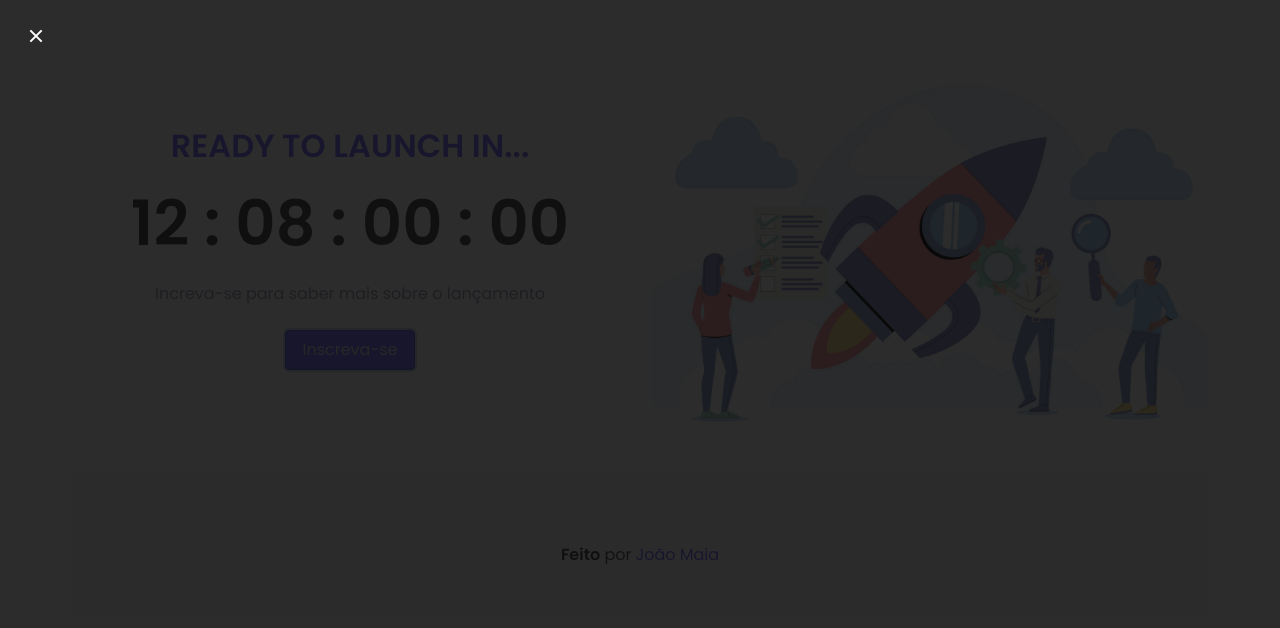
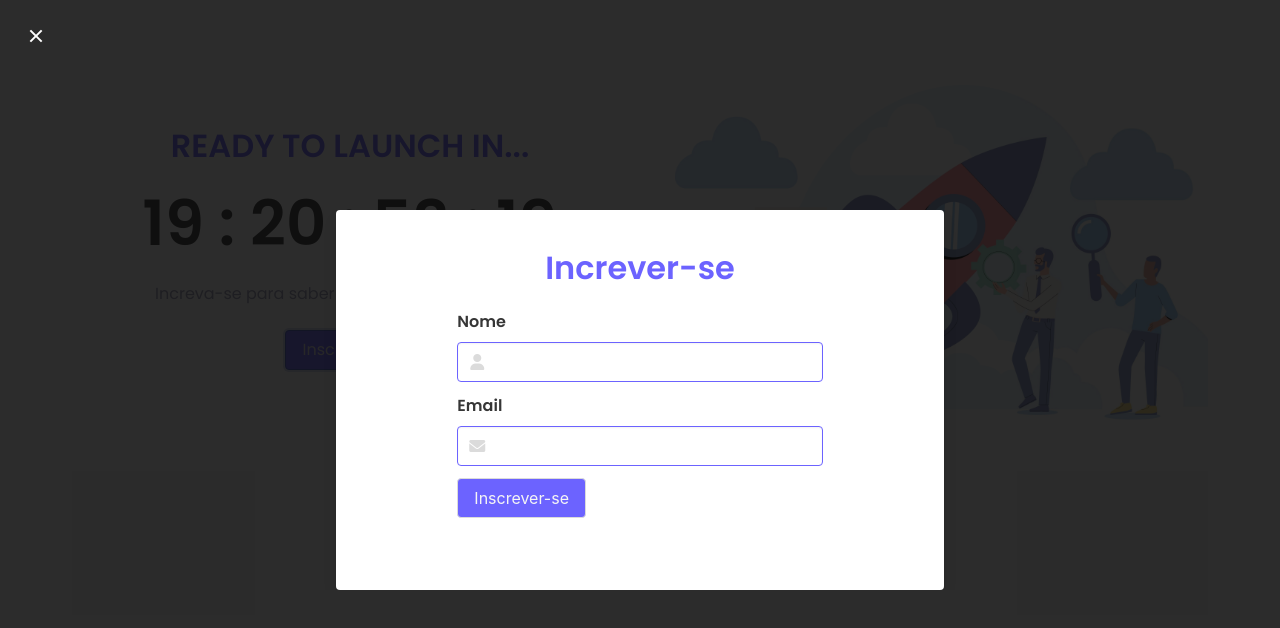
Before and after one commit to JoaoMaiaa/countdown-discover, a website: page index.html in a window 1280 px wide. Both pictures are taken after a click on the link "Inscreva-se". Drawn offline with nearby package versions, Linux system fonts and the light colour scheme.

Commit message:
projeto finalizado, com o modal e o countdown interativo com js

```diff
--- /dev/null
+++ b/assets/javascript/countdown.js
@@ -0,0 +1,17 @@
+function times(){
+    setInterval(()=>{
+
+        let date = new Date()
+        let day = date.getDate()
+        let hours = date.getHours()
+        let minutes = date.getMinutes()
+        let seconds = date.getSeconds()
+
+        let clock = document.getElementById('clock')
+
+        clock.innerText = `${day} : ${hours} : ${minutes} : ${seconds}`
+
+    }, 1000)
+}
+
+times()
--- a/assets/styles/style.css
+++ b/assets/styles/style.css
@@ -42,6 +42,10 @@ body{
     font-size:3.9em!important;
 }
 
+.is-border-purple{
+    border:1px solid #6C63FF!important;
+}
+
 @media screen and (max-width:480px) and (max-width:720px){
     .content .clock{
         font-size:3em!important;
--- a/index.html
+++ b/index.html
@@ -9,6 +9,7 @@
     <link rel="preconnect" href="https://fonts.gstatic.com" crossorigin>
     <link href="https://fonts.googleapis.com/css2?family=Poppins:wght@300;400;600&display=swap" rel="stylesheet">
     <link rel="stylesheet" href="node_modules/bulma/css/bulma-rtl.min.css">
+    <link rel="stylesheet" href="node_modules/@fortawesome/fontawesome-free/css/all.min.css">
     <link rel="stylesheet" href="assets/styles/style.css">
     <title>Countdown</title>
 </head>
@@ -20,7 +21,7 @@
             <div class="column mb-6 is-flex is-justify-content-center is-align-items-center is-6">
                 <div class="content pt-5">
                     <h1 class="title f-weight-400 purple is-uppercase has-text-centered">Ready to launch in...</h1>
-                    <h2 class="has-text-centered title black clock mt-2">12 : 08 : 00 : 00</h2>
+                    <h2 class="has-text-centered title black clock mt-2" id="clock"></h2>
                     <p class="text-color has-text-centered mb-5">Increva-se para saber mais sobre o lançamento</p>
                     <div class="is-flex is-justify-content-center">
                         <a href="#" class="is-justify-content-center button is-purple has-text-light js-modal-trigger"
@@ -44,13 +45,48 @@
 
     <div class="modal" id="modal">
         <div class="modal-background"></div>
-        <div class="modal-content">
-            <!-- Any other Bulma elements you want -->
+        <div class="modal-content px-4">
+            <div class="card">
+                <div class="card-title  has-text-centered pt-4">
+                    <p class="title purple mt-5">Increver-se</p>
+                </div>
+                <div class="card-content">
+                    <div class="columns is-flex is-justify-content-center">
+                        <div class="column is-8">
+                            <form action="" class="">
+                                <div class="field">
+                                    <label for="name" class="label">Nome</label>
+                                    <p class="has-icon control has-icons-left">
+                                        <input type="text" class="is-border-purple input" id="name">
+                                        <span class="icon is-left">
+                                            <i class="fa-solid fa-user"></i>
+                                        </span>
+                                </div>
+                                </p>
+                                <div class="field mt-0">
+                                    <label for="email" class="label">Email</label>
+                                    <p class="has-icon control has-icons-left">
+                                        <input type="text" class="is-border-purple input" id="email">
+                                        <span class="icon is-left">
+                                            <i class="fas fa-envelope"></i>
+                                        </span>
+                                    </p>
+                                </div>
+                                <div class="field mt-2 mb-6">
+                                    <button class="button is-purple has-text-light">Inscrever-se</button>
+                                </div>
+                            </form>
+                        </div>
+                    </div>
+
+                </div>
+            </div>
         </div>
         <button class="modal-close is-large" aria-label="close" onclick=(closeModal(this))></button>
     </div>
 
     <script src="assets/javascript/modal.js"></script>
+    <script src="assets/javascript/countdown.js"></script>
 </body>
 
 </html>
--- a/package.json
+++ b/package.json
@@ -17,6 +17,7 @@
   },
   "homepage": "https://github.com/JoaoMaiaa/countdown-discover#readme",
   "dependencies": {
+    "@fortawesome/fontawesome-free": "^6.0.0",
     "bulma": "^0.9.3"
   }
 }
```
Also changed, not shown: assets/javascript/modal.js (line endings or trailing spaces), 1 other file.
